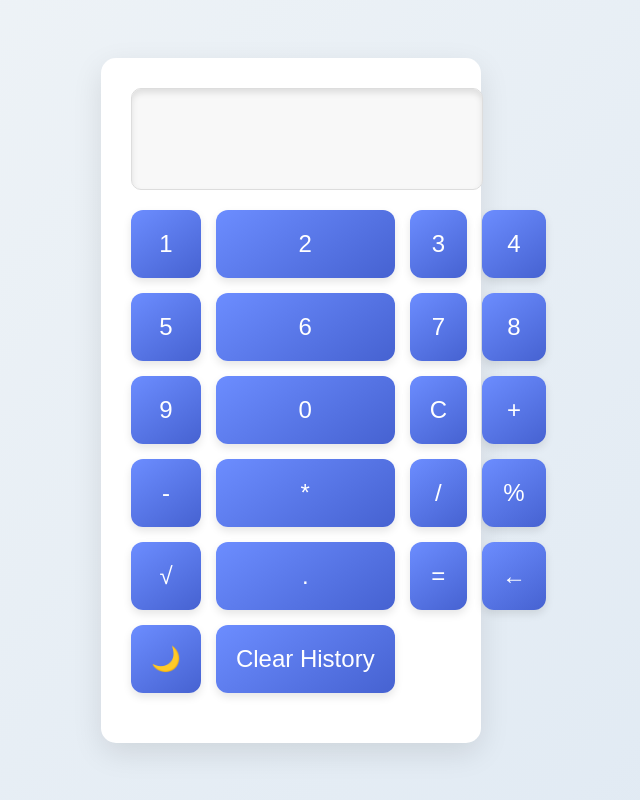
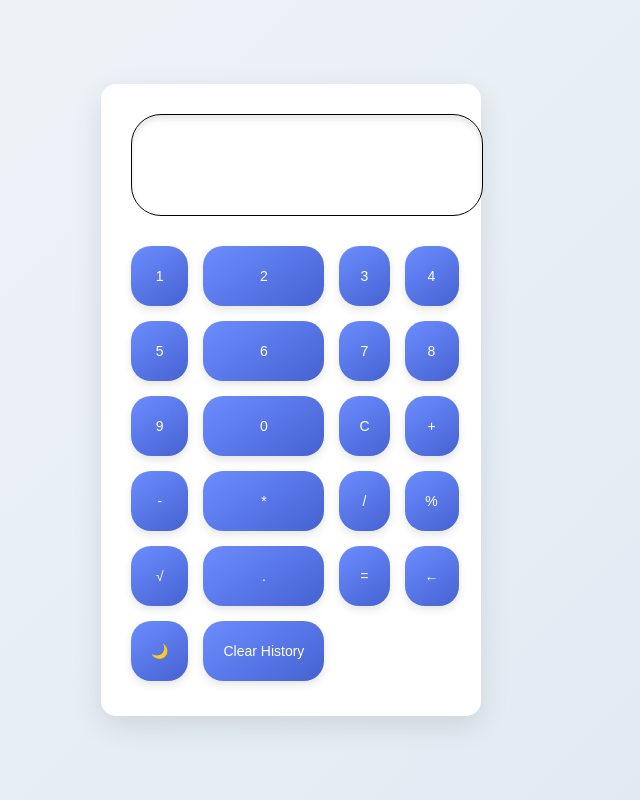
Before and after one commit to Saigopaltiwari2007/Free-online-calculator02, a plain HTML site: page index.html in a window 1280 px wide. Shown: the whole page, without its empty margins (349-989 px from the left). Drawn offline with Linux system fonts and the light colour scheme.

Commit message:
updated code of css.js
updated code of css.js

```diff
--- a/style.css
+++ b/style.css
@@ -27,12 +27,12 @@ input {
   height: 70px;
   font-size: 32px;
   text-align: right;
-  margin-bottom: 20px;
+  margin-bottom: 30px;
   padding: 15px;
-  border-radius: 10px;
-  border: 1px solid #ddd;
-  background: #f8f8f8;
-  color: #333;
+  border-radius: 30px;
+  border: 1px solid #040404;
+  background: #ffffff;
+  color: #000000;
   box-shadow: inset 0 4px 6px rgba(0, 0, 0, 0.1);
   font-weight: bold;
 }
@@ -50,9 +50,9 @@ button {
   background: linear-gradient(145deg, #6c8dff, #4662d1);
   border: none;
   color: white;
-  font-size: 24px;
+  font-size: 14px;
   padding: 20px;
-  border-radius: 12px;
+  border-radius: 20px;
   cursor: pointer;
   transition: all 0.3s ease;
   box-shadow: 0px 4px 8px rgba(0, 0, 0, 0.1);
@@ -83,7 +83,7 @@ button:nth-child(16) {
 }
 
 button:nth-child(16):hover {
-  background-color: #f78412;
+  background-color: #b56f2b;
 }
 
 button:nth-child(15) {
@@ -112,7 +112,7 @@ button:nth-child(20):hover {
 
 /* History Container */
 #history {
-  margin-top: 20px;
+  margin-top: 5px;
   font-size: 14px;
   color: #888;
   max-height: 150px;
```
